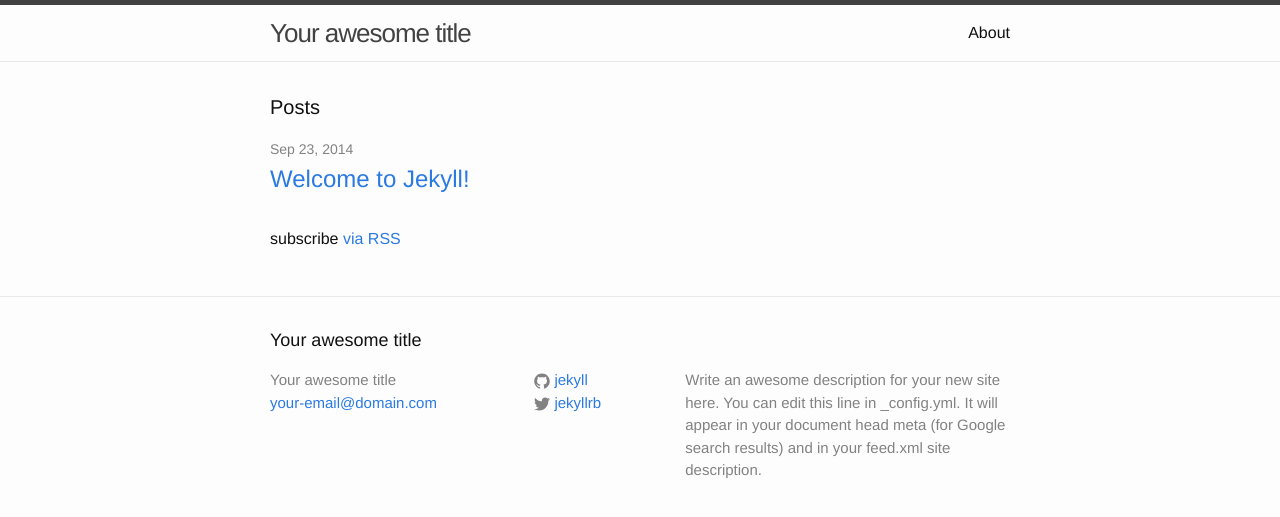
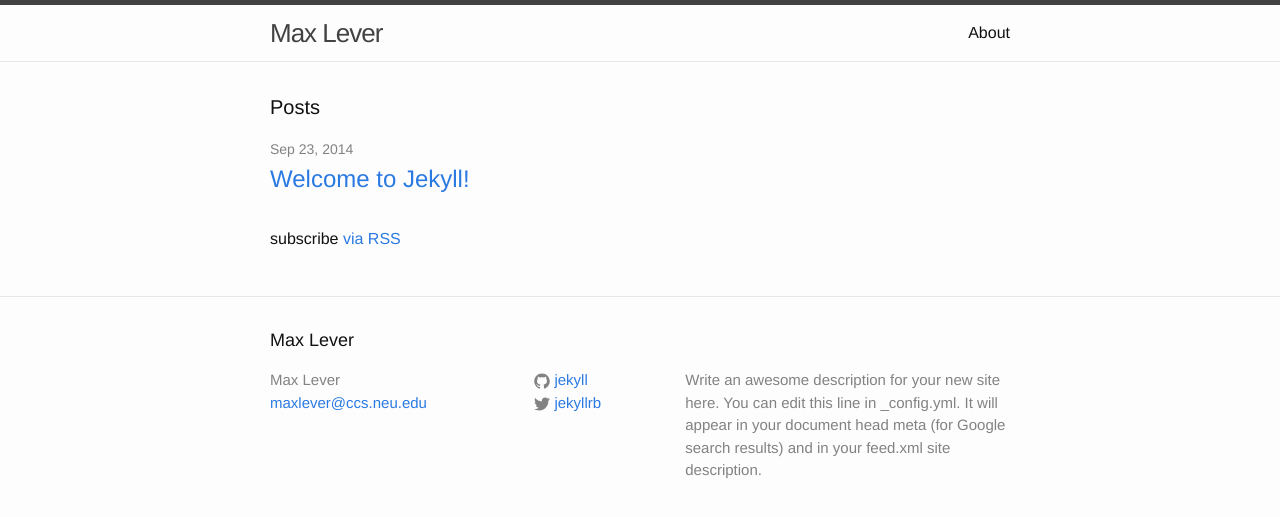
Before and after one commit to maxlever/maxlever.me, a Jekyll site: the page built from index.html, in a window 1280 px wide. Shown: the top 517 px of the page. Built offline with Jekyll 4.4.1, drawn with Linux system fonts in a browser that asks for light colours.

Commit message:
edit config

```diff
--- a/_config.yml
+++ b/_config.yml
@@ -1,12 +1,12 @@
 # Site settings
-title: Your awesome title
-email: your-email@domain.com
+title: Max Lever
+email: maxlever@ccs.neu.edu
 description: > # this means to ignore newlines until "baseurl:"
   Write an awesome description for your new site here. You can edit this
   line in _config.yml. It will appear in your document head meta (for
   Google search results) and in your feed.xml site description.
 baseurl: "" # the subpath of your site, e.g. /blog/
-url: "http://yourdomain.com" # the base hostname & protocol for your site
+url: "http://maxlever.me" # the base hostname & protocol for your site
 twitter_username: jekyllrb
 github_username:  jekyll
 
```
Also changed, not shown: Gemfile.lock (added).
